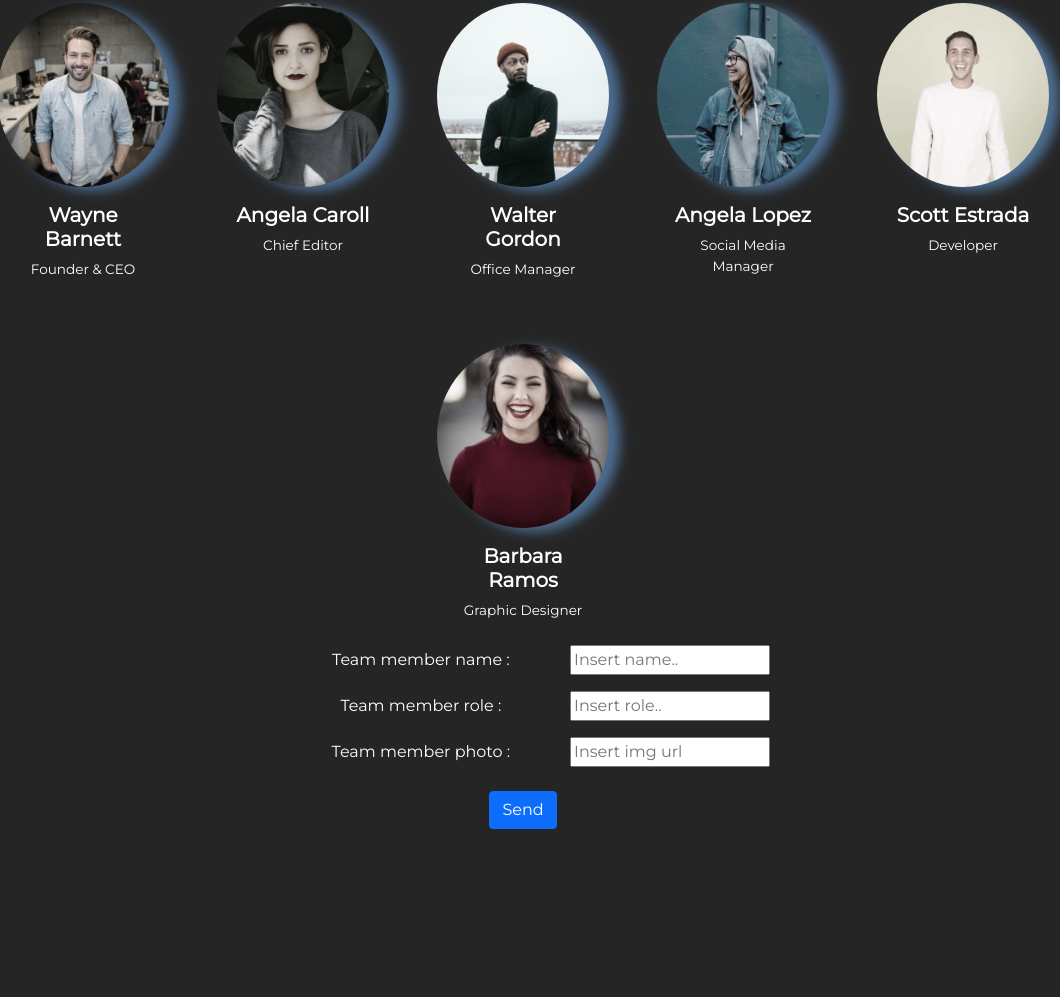
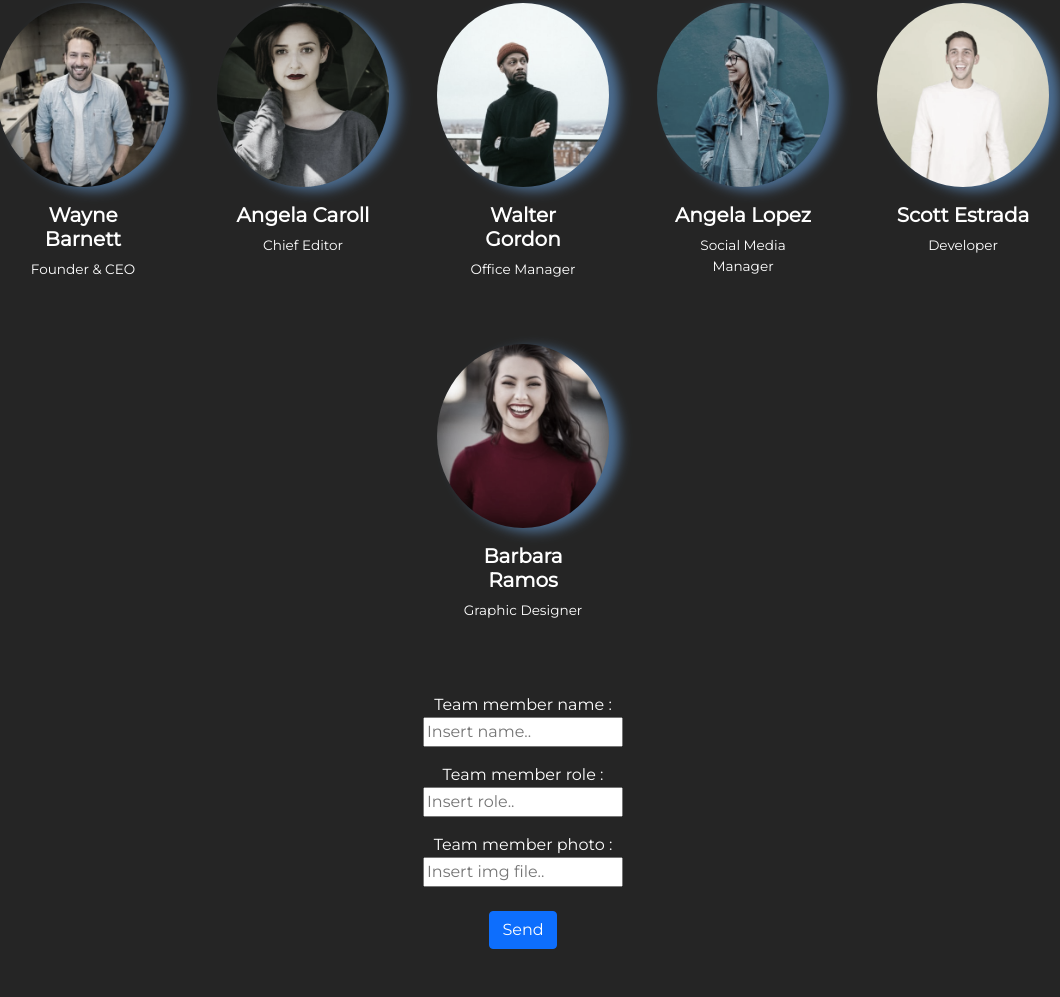
Before and after one commit to cif95/js-our-team, a plain HTML site: page index.html in a window 1280 px wide. Shown: the part 245-1242 px from the top of the page, without its empty margins (117-1177 px from the left). Before the commit the page ends 1122 px from the top, so only its background shows below. Drawn offline with nearby package versions, Linux system fonts and the light colour scheme.

Commit message:
further corrections

```diff
--- a/index.html
+++ b/index.html
@@ -27,18 +27,18 @@
 				</div>
 				<div class="row">
 					<div class="col-12 text-center">
-						<div id="new-member-form mx-auto">
+						<div id="new-member-form" class="mx-auto pt-5">
 							<div class="form-group py-2">
-								<label class="w-25" for="member-name">Team member name : </label>
+								<label for="member-name">Team member name : </label>
 								<input type="text" id="member-name" name="team-member-name" placeholder="Insert name..">
 							</div>
 							<div class="form-group py-2">
-								<label class="w-25" for="member-role">Team member role : </label>
+								<label for="member-role">Team member role : </label>
 								<input type="text" id="member-role" name="team-member-role" placeholder="Insert role..">
 							</div>
 							<div class="form-group py-2 mb-3">
-								<label class="w-25" for="member-image">Team member photo : </label>
-								<input  type="text" id="member-image" name="team-member-photo" placeholder="Insert img url">
+								<label for="member-image">Team member photo : </label>
+								<input type="text" id="member-image" name="team-member-photo" placeholder="Insert img file..">
 							</div>
 							<button id="send-btn" type="submit" class="btn btn-primary mb-5">Send</button>
 						</div>
--- a/js/main.js
+++ b/js/main.js
@@ -49,15 +49,15 @@ document.getElementById('send-btn').addEventListener('click', function(){
 		image: newMemberImage.value,
 	}
 	team.push(newMember);
-	console.log(team);
 	generateMemberCard(newMember.image, newMember.name, newMember.role);
 	newMemberName.value = '';
 	newMemberRole.value = '';
 	newMemberImage.value = '';
 })
 
+
 /**
- * Function that generate a new member card as a dom element
+ * Function that generates a new member card as a dom element
  * @param {*} imageFileName name of the new member image file
  * @param {*} memberName name of the new member
  * @param {*} memberRole role of the new member
```
